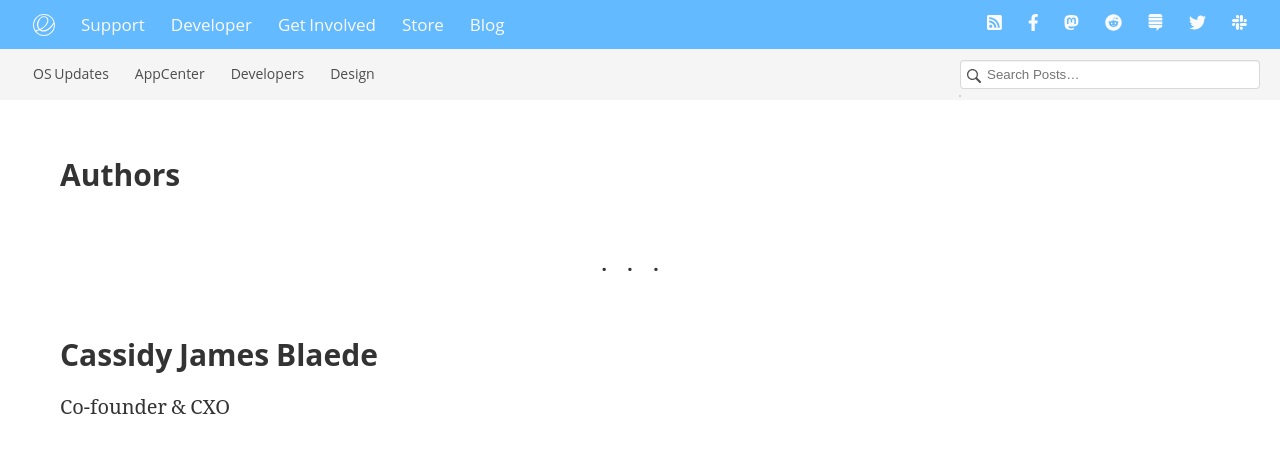
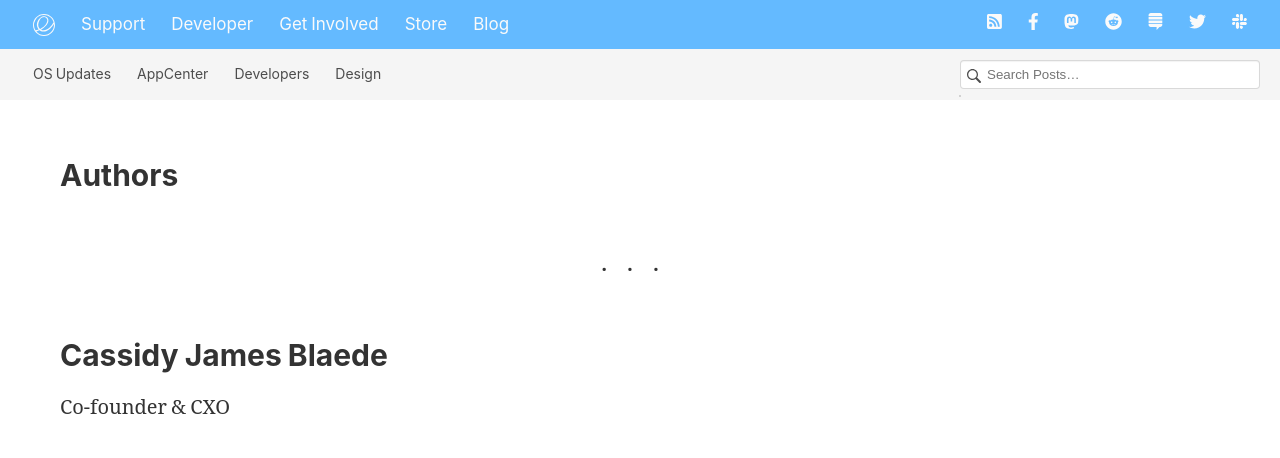
Before and after one commit to elementary/blog-template, a Jekyll site: the page built from authors.md, in a window 1280 px wide. Shown: the top 458 px of the page. Built offline with Jekyll 4.4.1, drawn with Linux system fonts in a browser that asks for light colours; our own code applies the rules of GitHub Pages for plain Markdown files; grey boxes are pictures that could not be loaded.

Commit message:
Typography: Prefer Inter (#36)
Add Inter to the beginning of the font stack. If a visitor has Inter installed (like in elementary OS 6), it'll prefer that; otherwise, it'll continue to use the existing font stack in fallback order.

```diff
--- a/_sass/_typography.scss
+++ b/_sass/_typography.scss
@@ -1,7 +1,7 @@
 :root {
-  --ui-font: "Open Sans", "Noto Sans", "Roboto", "Droid Sans", sans-serif;
+  --ui-font: Inter, "Open Sans", "Noto Sans", "Roboto", "Droid Sans", sans-serif;
   --copy-font: "Noto Serif", "Droid Serif", serif;
-  --heading-font: Raleway, var(--ui-font);
+  --heading-font: Inter, Raleway, var(--ui-font);
 }
 
 html {
```
